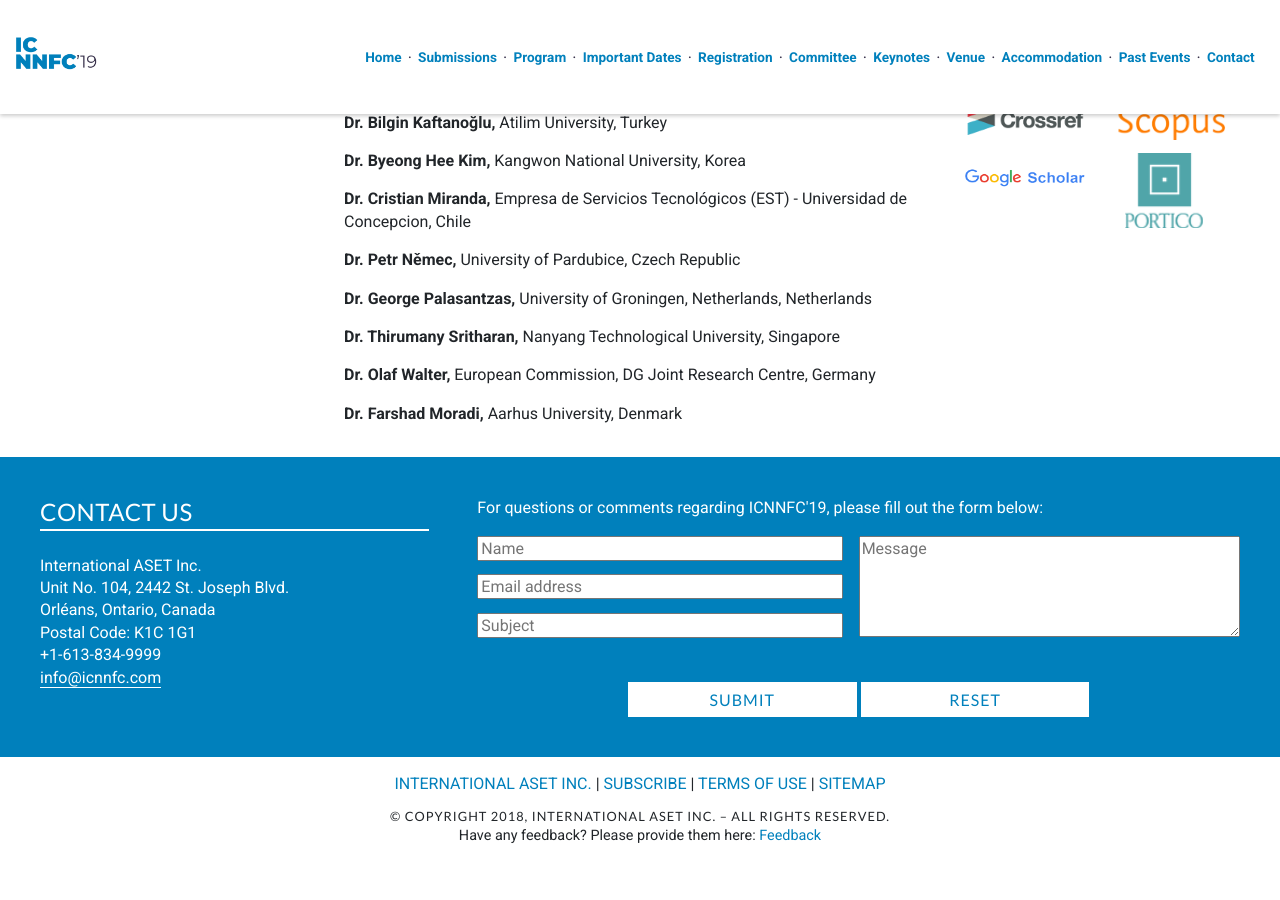
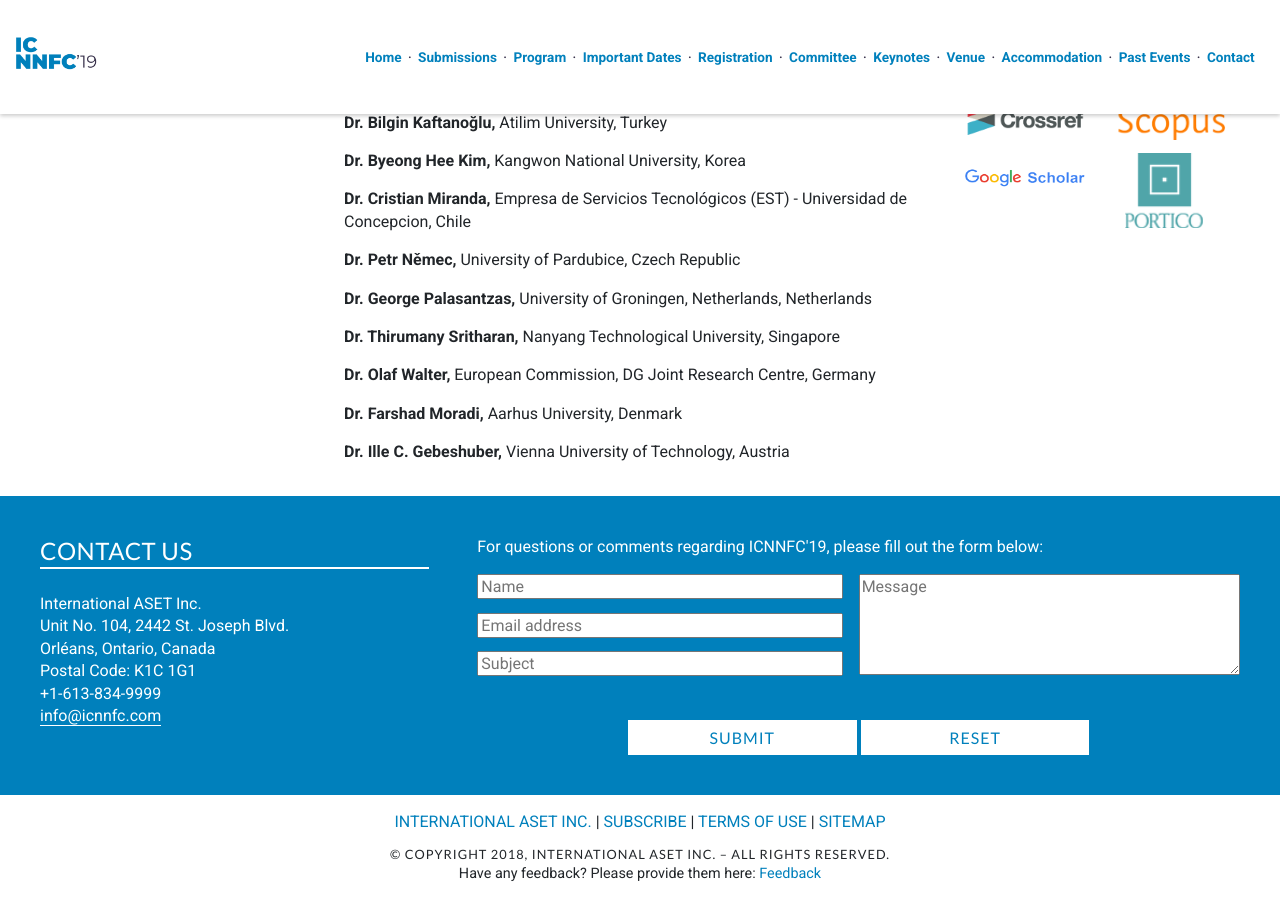
Before and after one commit to intaset/icnnfc, a Jekyll site: the page built from committee.html, in a window 1280 px wide and 900 px high, scrolled down 885 px. Built offline with Jekyll 4.4.1, drawn with Linux system fonts in a browser that asks for light colours; nearby versions of some CDN libraries; Markdown is read by kramdown in place of the engine named in the settings; comment, search, counter and statistics services are not loaded; before the commit the page ends 1747 px from its top, so only the background shows below that.

Commit message:
Added scientific committee

```diff
--- a/committee.html
+++ b/committee.html
@@ -34,6 +34,7 @@ keyword: nanoparticles, nanotubes, graphene, nanotechnology and coating, computa
    <p class="body"><b>Dr. Thirumany Sritharan,</b>  Nanyang Technological University, Singapore </p>
    <p class="body"><b>Dr. Olaf Walter,</b>  European Commission, DG Joint Research Centre, Germany </p>
    <p class="body"><b>Dr. Farshad Moradi,</b>  Aarhus University, Denmark </p>
+   <p class="body"><b>Dr. Ille C. Gebeshuber,</b>  Vienna University of Technology, Austria </p>
 
     <!--
     <p class="body"><b>Dr. James R. Friend,</b>  University of California, USA</p>
```
Also changed, not shown: 1 other file.
